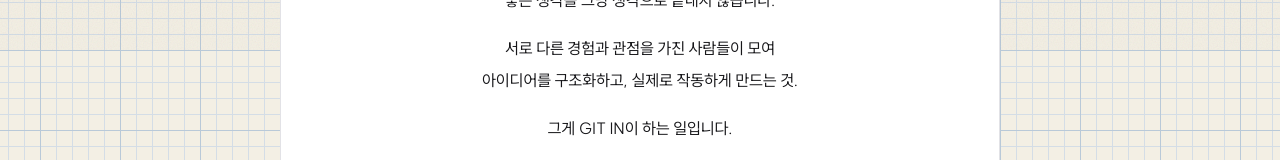
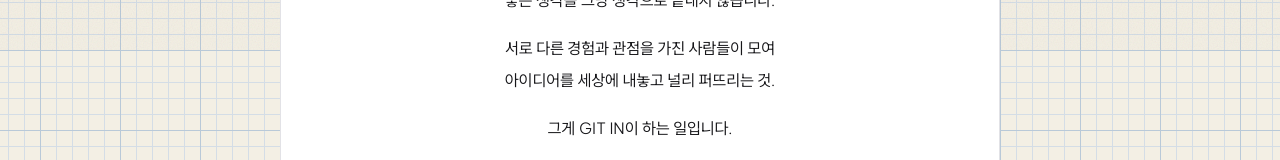
Before and after one commit to junefiv/color-of-apple, a Next.js app: page /about in a window 1280 px wide. Shown: the part 750-910 px from the top of the page. Built offline with nearby package versions, Linux system fonts and the light colour scheme; no server answers.

Commit message:
about us modify

```diff
--- a/src/components/brand/information-view.tsx
+++ b/src/components/brand/information-view.tsx
@@ -56,7 +56,7 @@
             ["GIT IN은 아이디어를 실제 결과물로 만들어내는 팀입니다."],
             ["누구나 아이디어를 가질 수 있습니다.", "기획자일 수도 있고, 디자이너나 개발자일 수도 있고, 아직 구체적인 방법은 모르지만 “이런 게 있으면 좋겠다”는 생각만 가진 사람일 수도 있습니다."],
             ["GIT IN은 그 생각에서 시작하고,", "좋은 생각을 그냥 생각으로 끝내지 않습니다."],
-            ["서로 다른 경험과 관점을 가진 사람들이 모여", "아이디어를 구조화하고, 실제로 작동하게 만드는 것."],
+            ["서로 다른 경험과 관점을 가진 사람들이 모여", "아이디어를 세상에 내놓고 널리 퍼뜨리는 것."],
             ["그게 GIT IN이 하는 일입니다."],
           ] : [
             ["GIT IN is a team that turns an idea into something you can actually use."],
```
